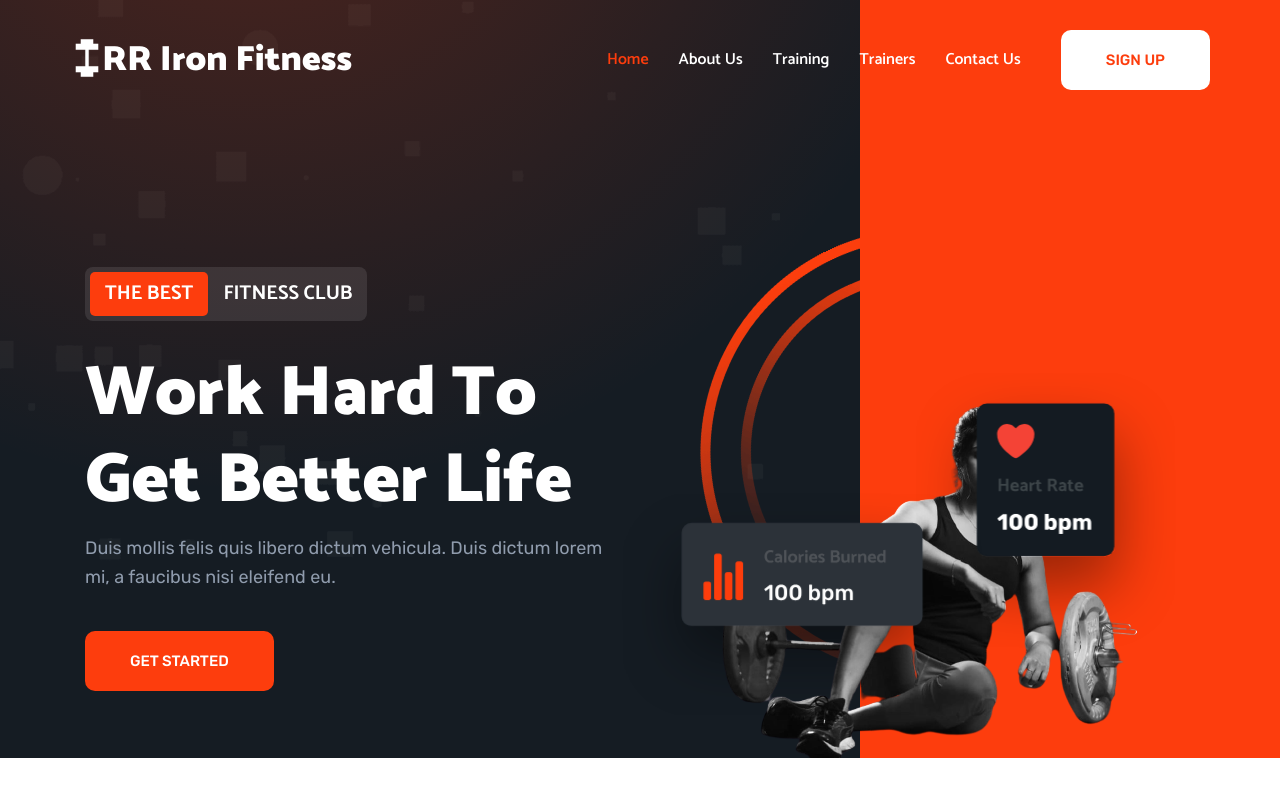
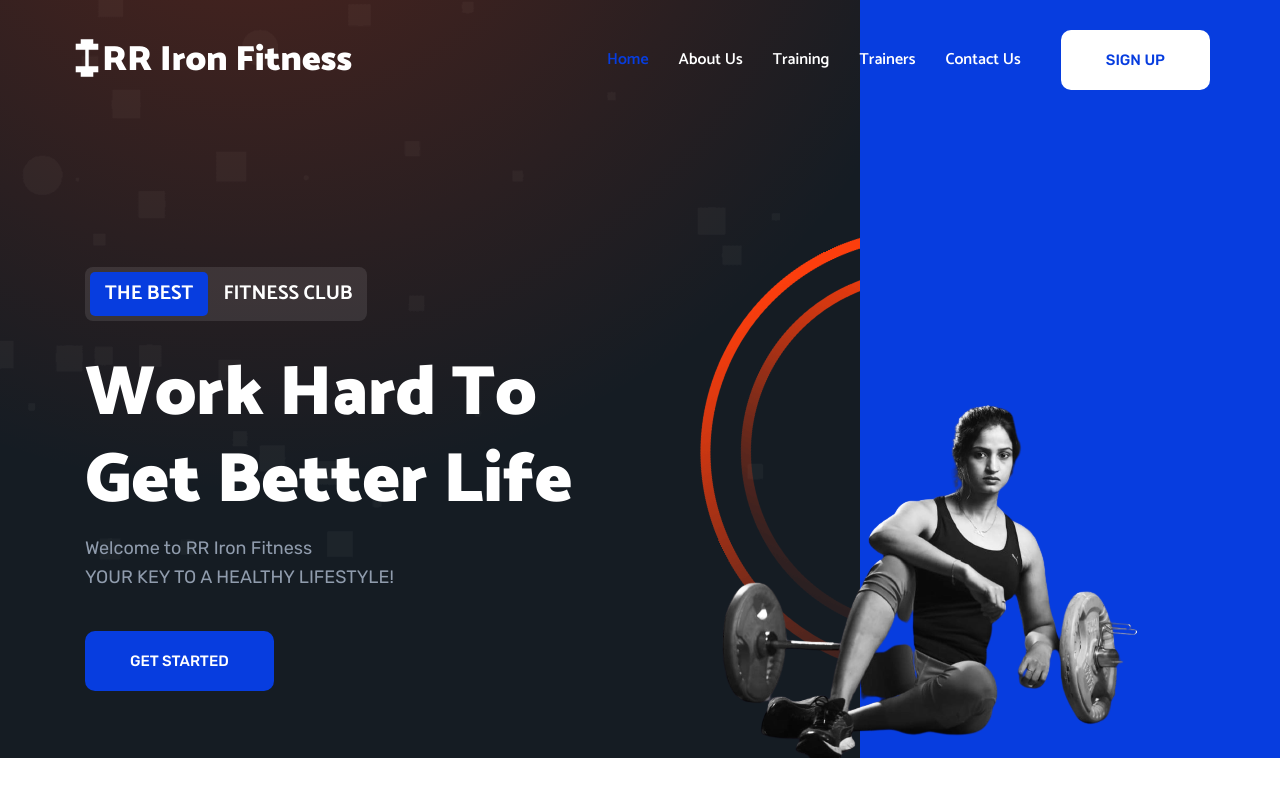
Before and after one commit to francisjjba/rr-iron-fitness, a plain HTML site: page index.html in a window 1280 px wide. Shown: the top 800 px of the page. Drawn offline with nearby package versions, Linux system fonts and the light colour scheme.

Commit message:
-added images in folders not yet uploaded -heart rate removed -added lorem -backgrounded not yet added

```diff
--- a/assets/css/style.css
+++ b/assets/css/style.css
@@ -29,7 +29,7 @@
   --sonic-silver: hsl(0, 0%, 47%);
   --cadet-gray: hsl(214, 15%, 62%);
   --light-gray: hsl(0, 0%, 80%);
-  --coquelicot: hsl(12, 98%, 52%);
+  --coquelicot: hsl(225, 94%, 45%);
   --gainsboro: hsl(0, 0%, 88%);
   --white_20: hsl(0, 0%, 100%, 0.2);
   --white_10: hsl(0, 0%, 100%, 0.1);
--- a/index.html
+++ b/index.html
@@ -119,7 +119,7 @@
             <h1 class="h1 hero-title">Work Hard To Get Better Life</h1>
 
             <p class="section-text">
-              Duis mollis felis quis libero dictum vehicula. Duis dictum lorem mi, a faucibus nisi eleifend eu.
+              Welcome to RR Iron Fitness <br> YOUR KEY TO A HEALTHY LIFESTYLE!
             </p>
 
             <a href="#" class="btn btn-primary">Get Started</a>
@@ -135,10 +135,14 @@
             <img src="./assets/images/hero-circle-two.png" width="666" height="666" aria-hidden="true" alt=""
               class="circle circle-2">
 
-            <img src="./assets/images/heart-rate.svg" width="255" height="270" alt="heart rate"
-              class="abs-img abs-img-1">
+
+<!----------------heart rate and calorie count meter---------------------------->
+<!--             <img src="./assets/images/heart-rate.svg" width="255" height="270" alt="heart rate" -->
+<!--               class="abs-img abs-img-1">
             <img src="./assets/images/calories.svg" width="348" height="224" alt="calories" class="abs-img abs-img-2">
+ -->
 
+<!------------------------------------------------------------------------------>
           </div>
 
         </div>
@@ -259,7 +263,7 @@
               <div class="class-card">
 
                 <figure class="card-banner img-holder" style="--width: 416; --height: 240;">
-                  <img src="./assets/images/class-1.jpg" width="416" height="240" loading="lazy" alt="Weight Lifting"
+                  <img src="" width="416" height="240" loading="lazy" alt="Weight Lifting"
                     class="img-cover">
                 </figure>
 
```
Also changed, not shown: assets/images/cardio_and_weightlifting.jpg (added), assets/images/fitness pack.jpg (added), assets/images/fitness pack2.jpg (added), assets/images/power yoga .jpg (added), assets/images/weight lifting.jpg (added).
